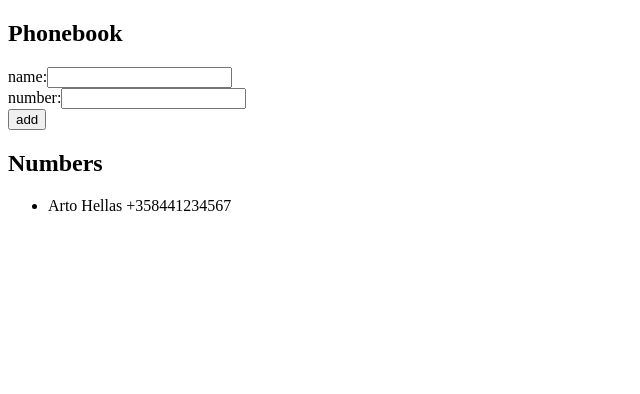
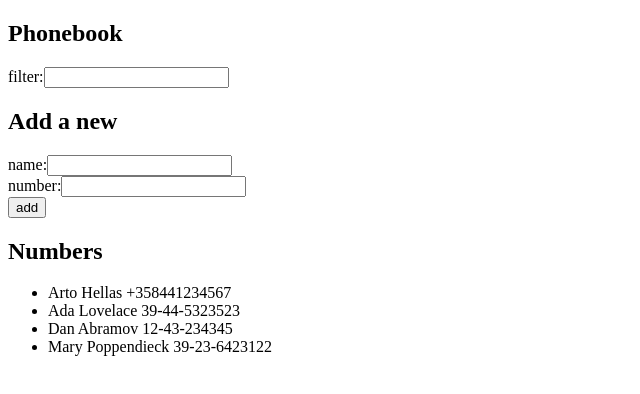
Before and after one commit to ooepi/Fullstack-Open-2022, a React (Create React App) app in the folder part2/puhelinluettelo/: page / in a window 1280 px wide. Shown: the top 394 px of the page, without its empty margins (0-640 px from the left). Built offline with nearby package versions, Linux system fonts and the light colour scheme.

Commit message:
Puhelinluettelo step 4 done

```diff
--- a/part2/puhelinluettelo/src/App.js
+++ b/part2/puhelinluettelo/src/App.js
@@ -3,14 +3,14 @@
 
 const App = () => {
   const [persons, setPersons] = useState([
-    {
-      name: 'Arto Hellas',
-      number: '+358441234567',
-      id: 1
-    }
+    { name: 'Arto Hellas', number: '+358441234567', id: 1 },
+    { name: 'Ada Lovelace', number: '39-44-5323523', id: 2 },
+    { name: 'Dan Abramov', number: '12-43-234345', id: 3 },
+    { name: 'Mary Poppendieck', number: '39-23-6423122', id: 4 }
   ])
   const [newName, setNewName] = useState('')
   const [newNumber, setNewNumber] = useState('')
+  const [filter, setFilter] = useState('')
 
   const AddPerson = (event) => {
     event.preventDefault()
@@ -41,9 +41,23 @@
     setNewNumber(event.target.value)
   }
 
+  const handleFilterChange = (event) => {
+    setFilter(event.target.value)
+  }
+
+  const filteredPersons = persons.filter(person => person.name.toLowerCase().match(filter.toLowerCase()))
+
   return (
     <div>
       <h2>Phonebook</h2>
+
+      filter:
+      <input
+        value={filter}
+        onChange={handleFilterChange}
+      />
+
+      <h2>Add a new</h2>
       <form onSubmit={AddPerson}>
         <div>
           name:
@@ -65,7 +79,7 @@
       </form>
       <h2>Numbers</h2>
       <ul>
-        {persons.map(person =>
+        {filteredPersons.map(person =>
           <Person key={person.id} person={person}></Person>
         )}
       </ul>
```
